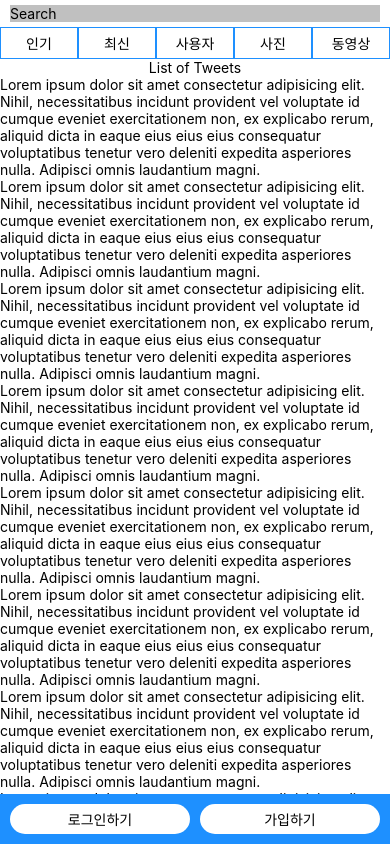
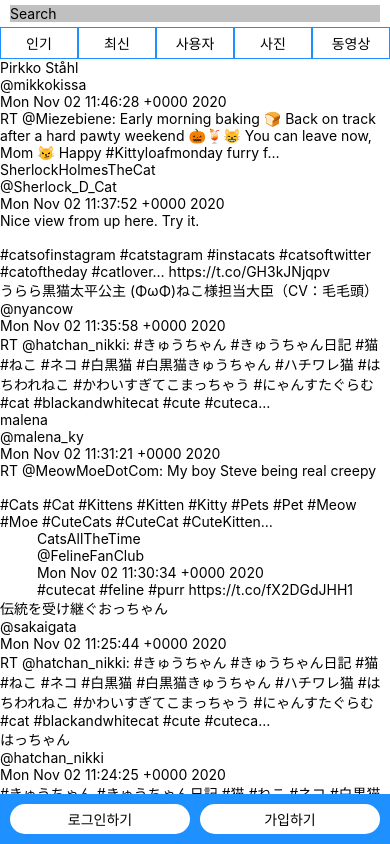
Before and after one commit to dev-song/mini-twitter-rn, a React Native app: screen / in a window 390 px wide. Built offline with nearby package versions, Linux system fonts and the light colour scheme; no server answers.

Commit message:
Link TweetBox component to the App #3

```diff
--- a/App.js
+++ b/App.js
@@ -1,11 +1,3 @@
-/**
- * Sample React Native App
- * https://github.com/facebook/react-native
- *
- * @format
- * @flow strict-local
- */
-
 import React from 'react';
 import {
   SafeAreaView,
@@ -19,6 +11,9 @@ import Header from './components/Header';
 import CategoriesTabBar from './components/CategoriesTabBar';
 import SignInUpOverlay from './components/SignInUpOverlay';
 import SampleText from './components/SampleText';
+import TweetBox from './components/TweetBox';
+
+import { tweets } from './data/tweets';
 
 class App extends React.Component {
   constructor() {
@@ -26,35 +21,13 @@ class App extends React.Component {
     this.state = {
       isLoading: true,
       searchQuery: '',
-      tweets: [],
+      tweets,
     };
   }
 
-  async getTweets(query = '#keyword') {
-    const url = `https://api.twitter.com/1.1/search/tweets.json?q=${query}&result_type=recent`;
-    const options = {
-      method: 'GET',
-      headers: {
-        'authorization': 'Bearer AAAAAAAAAAAAAAAAAAAAAK7LJAEAAAAA74VS32y9JjelRMgzoXyprCqf8%2Bs%3DRumh9ppa01bdYB2d7uHJhhViqlrleuZXXrvaRWBRnTSNs2C3Nd',
-        'content-type': 'application/json',
-      },
-    };
+  render() {
+    const { statuses } = this.state.tweets;
 
-    try {
-      const response = await fetch(url, options);
-      const data = await response.json();
-
-      return data;
-    } catch (err) {
-      console.error(err);
-    }
-  }
-
-  componentDidMount() {
-    this.getTweets();
-  }
-
-  render() {
     return (
       <>
         <StatusBar />
@@ -65,9 +38,8 @@ class App extends React.Component {
             contentInsetAdjustmentBehavior="automatic"
             contentContainerStyle={styles.scrollView}
           >
-            <Text>List of Tweets</Text>
-            {new Array(8).fill(0).map((elm, index) => (
-              <SampleText key={index} />
+            {statuses.map(tweet => (
+              <TweetBox {...tweet} />
             ))}
           </ScrollView>
           <SignInUpOverlay />
```
